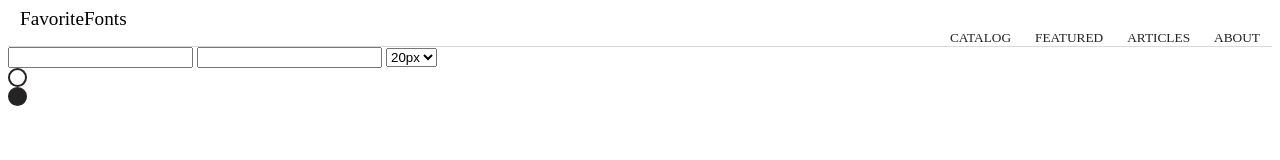
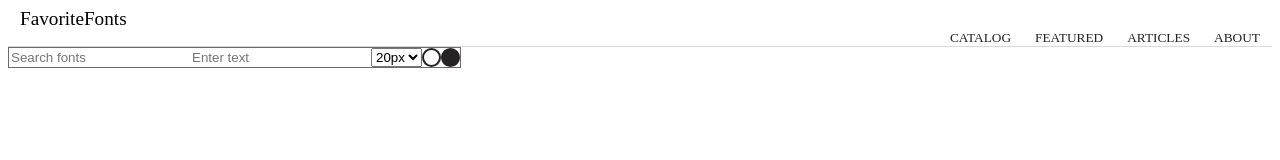
Before and after one commit to kmje/favorite-fonts, a plain HTML site: page index.html in a window 1280 px wide. Drawn offline with Linux system fonts and the light colour scheme.

Commit message:
Edit navigation bar and add image icons folder

```diff
--- a/index.html
+++ b/index.html
@@ -21,9 +21,9 @@
 
     </div>
 
-    <div class="nav-bar-container">
-        <input type="text" class="search-font">
-        <input type="text" class="custom-text">
+    <div class="nav-bar">
+        <input type="text" class="search-font" placeholder="Search fonts">
+        <input type="text" class="custom-text" placeholder="Enter text">
         <select name="font-size">
             <option>20px</option>
             <option>24px</option>
--- a/style.css
+++ b/style.css
@@ -37,3 +37,13 @@
     width: 15px;
     border-radius: 50%;
 }
+
+.nav-bar {
+    display: inline-flex;
+    border: solid 1px #6e6a6a;
+
+}
+
+input {
+    border: none;
+}
```
Also changed, not shown: img/grid_on-black-18dp.svg (added), img/grid_on-white-18dp.svg (added), img/list-black-18dp.svg (added), img/list-white-18dp.svg (added), img/refresh-black-18dp.svg (added), img/refresh-white-18dp.svg (added).
